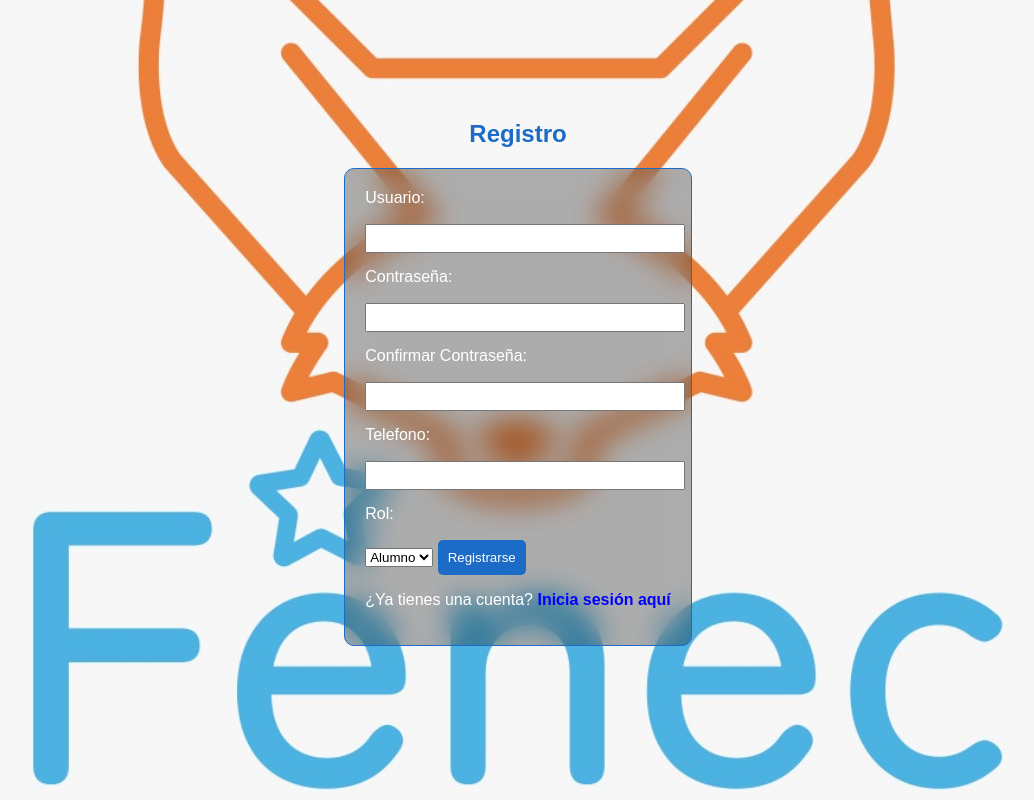
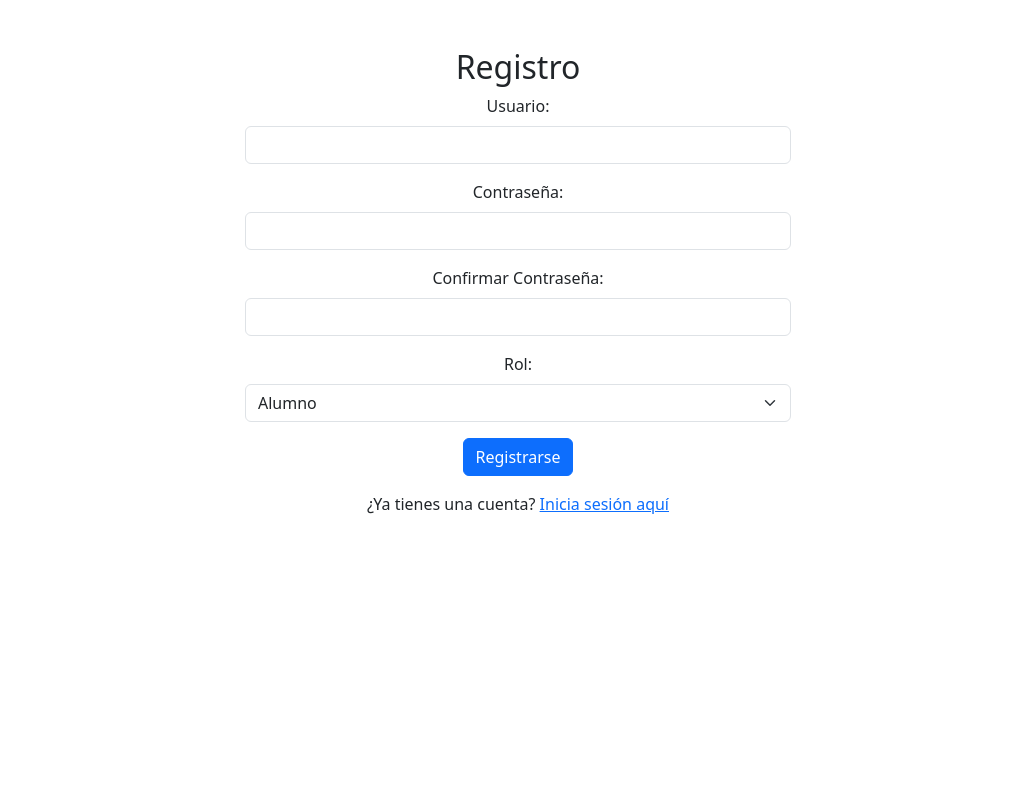
Before and after one commit to eduardo20020/fenec, a PHP site: page /PHP/registro.php in a window 1280 px wide. Shown: the whole page, without its empty margins (122-1156 px from the left). Run offline with PHP 8.4, Linux system fonts and the light colour scheme.

Commit message:
tiene scrips

```diff
--- a/PHP/conexion.php
+++ b/PHP/conexion.php
@@ -0,0 +1,14 @@
+<?php
+$servername = "localhost";
+$username = "root";
+$password = "";
+$database = "fenec";
+
+try {
+    $conn = new PDO("mysql:host=$servername;dbname=$database", $username, $password);
+    // Establecer el modo de error de PDO a excepción
+    $conn->setAttribute(PDO::ATTR_ERRMODE, PDO::ERRMODE_EXCEPTION);
+} catch(PDOException $e) {
+    echo "Error de conexión: " . $e->getMessage();
+}
+?>
--- a/PHP/registro.php
+++ b/PHP/registro.php
@@ -4,113 +4,40 @@
     <meta charset="UTF-8">
     <meta name="viewport" content="width=device-width, initial-scale=1.0">
     <title>Registro</title>
-    <!-- Puedes agregar estilos adicionales si es necesario -->
-    <style>
-        body {
-            font-family: Arial, sans-serif;
-            text-align: center;
-            margin-top: 120px;
-            background: url('../img/i.PNG') no-repeat center center fixed;
-            background-size: cover;
-            background-position: 70% 45%;
-        }
-        form {
-
-        display: inline-block;
-        text-align: left;
-        border: 1px solid #1B6BC7 ;
-        padding: 20px;
-        border-radius: 10px;
-        backdrop-filter: blur(15px); /* Ajusta el valor para cambiar la intensidad del desenfoque */
-        background-color: rgba(0, 0, 0, 0.3); /* Negro con opacidad del 50% (0.5) */
-        color: white;
-        }
-
-        label {
-            display: block;
-            margin-bottom: 17px;
-            font-size: 16px;
-        }
-
-        input {
-            width: 100%;
-            padding: 5px;
-         margin-bottom: 15px;
-        }
-
-button {
-padding: 10px;
-background-color: #1B6BC7  ;
-color: white;
-border: none;
-border-radius: 5px;
-cursor: pointer;
-}
-h2 {
-            color: #1B6BC7;
-        }
-        a {
-            color: blue;
-            text-decoration: none;
-            font-weight: bold;
-        }
-
-        .logout-button:hover, .logout-button:active {
-                background-color: #4B77DE; /* Cambia el color al hacer clic */
-                filter: blur(1px); /* Aplica un efecto de desenfoque al hacer clic */
-        }
-    </style>
+    <link href="https://cdn.jsdelivr.net/npm/bootstrap@5.3.0-alpha1/dist/css/bootstrap.min.css" rel="stylesheet">
 </head>
 <body>
-    <h2>Registro</h2>
-    <form action="registro.php" method="post">
-        <label for="username">Usuario:</label>
-        <input type="text" id="username" name="username" required>
+    <div class="container mt-5 text-center">
+        <div class="row justify-content-center">
+            <div class="col-6">
+                <h2 class="text-center">Registro</h2>
+                <form action="postRegistro.php" method="post">
+                    <div class="mb-3">
+                        <label for="username" class="form-label">Usuario:</label>
+                        <input type="text" class="form-control" id="username" name="username" required>
+                    </div>
+                    <div class="mb-3">
+                        <label for="password" class="form-label">Contraseña:</label>
+                        <input type="password" class="form-control" id="password" name="password" required>
+                    </div>
+                    <div class="mb-3">
+                        <label for="Cpassword" class="form-label">Confirmar Contraseña:</label>
+                        <input type="password" class="form-control" id="Cpassword" name="Cpassword" required>
+                    </div>
+                    <!-- Nuevo campo para el rol -->
+                    <div class="mb-3">
+                        <label for="rol" class="form-label">Rol:</label>
+                        <select class="form-select" id="rol" name="rol" required>
+                            <option value="alumno">Alumno</option>
+                            <option value="admin">Admin</option>
 
-        <label for="password">Contraseña:</label>
-        <input type="password" id="password" name="password" required>
-
-        <label for="Cpassword">Confirmar Contraseña:</label>
-        <input type="Cpassword" id="Cpassword" name="Cpassword" required>
-
-        <label for="Tel">Telefono:</label>
-        <input type="Tel" id="Tel" name="Tel" required>
-
-
-        <!-- Nuevo campo para el rol -->
-        <label for="rol">Rol:</label>
-        <select id="rol" name="rol" required>
-            <option value="alumno">Alumno</option>
-
-        </select>
-
-        <button type="submit" class="logout-button">Registrarse</button>
-        <p>¿Ya tienes una cuenta? <a href="../index.php">Inicia sesión aquí</a></p>
-    </form>
-
-
-
-    <?php
-    include('conexion.php');
-
-    if ($_SERVER["REQUEST_METHOD"] == "POST") {
-        $username = $_POST["username"];
-        $password = $_POST["password"];
-        $rol = $_POST["rol"];
-
-        // Validación simple (puedes agregar validaciones más seguras)
-        if (!empty($username) && !empty($password) && !empty($rol)) {
-            $sql = "INSERT INTO usuarios_login (usuario, password, rol) VALUES ('$username', '$password', '$rol')";
-
-            if ($conn->query($sql) === TRUE) {
-                echo "Registro exitoso. Ahora puedes iniciar sesión.";
-            } else {
-                echo "Error al registrar: " . $conn->error;
-            }
-        } else {
-            echo "Por favor, completa todos los campos.";
-        }
-    }
-    ?>
+                        </select>
+                    </div>
+                    <button type="submit" class="btn btn-primary">Registrarse</button>
+                    <p class="mt-3 text-center">¿Ya tienes una cuenta? <a href="../index.php">Inicia sesión aquí</a></p>
+                </form>
+            </div>
+        </div>
+    </div>
 </body>
 </html>
--- /dev/null
+++ b/PUBLIC/Admin.php
@@ -0,0 +1 @@
+admin
```
Also changed, not shown: PHP/postLogin.php (added, +39 -0 lines), PHP/postRegistro.php (added, +46 -0 lines), PUBLIC/Alumno.php (added, +175 -0 lines), SQL/fenec.sql (added, +62 -0 lines), index.php (+11 -58 lines).
